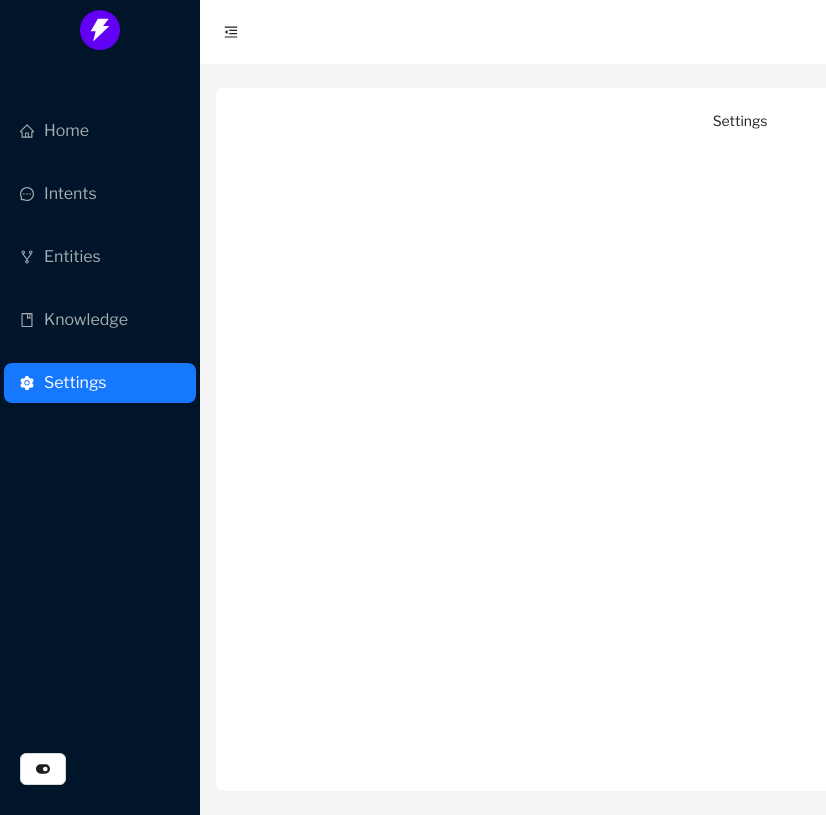
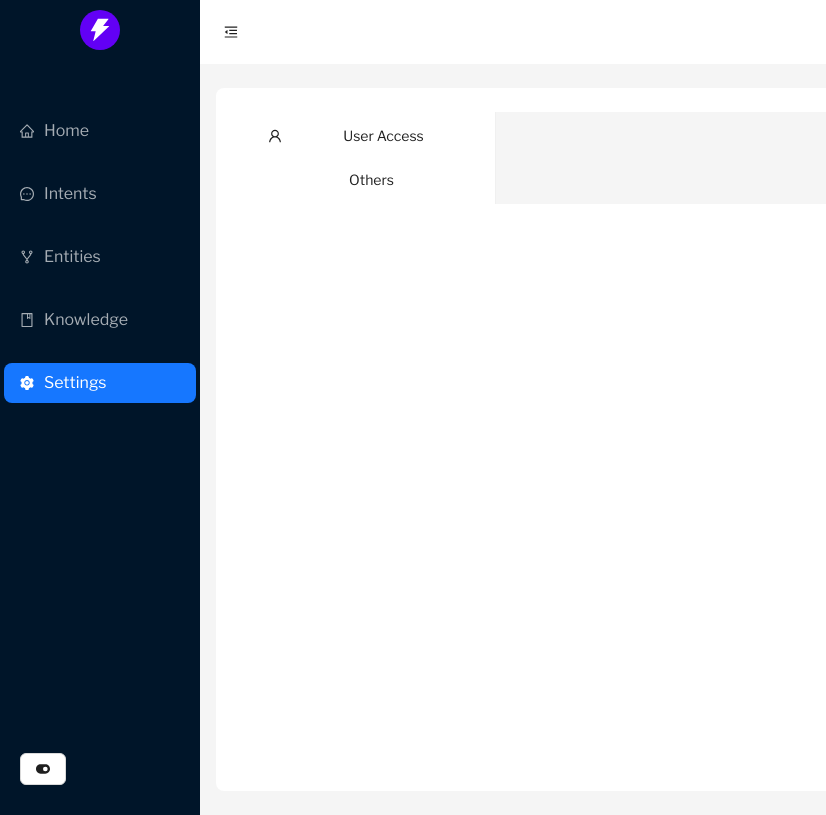
Before and after one commit to BryleCunanan/ai360-studio, a React (Vite) app: page /settings in a window 1280 px wide. Shown: the whole page, without its empty margins (0-826 px from the left). Built offline with nearby package versions, Linux system fonts and the light colour scheme.

Commit message:
Added new page called Settings and added submenu for said page

```diff
--- a/src/App.jsx
+++ b/src/App.jsx
@@ -66,7 +66,7 @@ function App() {
               <Route path="/knowledge" element={<Knowledge />}></Route>
               <Route path="/intentdummy" element={<IntentDummy />}></Route>
               <Route path="/entitydummy" element={<EntityDummy />}></Route>
-              <Route path="/settings" element={<Settings />}></Route>
+              <Route path="/settings/*" element={<Settings />}></Route>
             </Routes>
           </Content>
         </Layout>
--- a/src/pages/Intent.jsx
+++ b/src/pages/Intent.jsx
@@ -1,5 +1,4 @@
 import { Divider, Input, List, Button, Flex } from "antd";
-import { DeleteFilled } from "@ant-design/icons";
 import { Link } from "react-router-dom";
 import IntentComponent from "../components/IntentComponent";
 
--- a/src/pages/Settings.jsx
+++ b/src/pages/Settings.jsx
@@ -1,7 +1,47 @@
-import React from "react";
+import { Menu, Layout } from "antd";
+import { UserOutlined } from "@ant-design/icons";
+import { Routes, Route, Link } from "react-router-dom";
+import UserAccess from "./UserAccess";
+const { Content, Sider } = Layout;
+
+const items = [
+  {
+    label: "User Access",
+    icon: <UserOutlined />,
+    key: "/useraccess",
+  },
+  {
+    label: "Others",
+    key: "/other",
+  },
+];
 
 const Settings = () => {
-  return <div>Settings</div>;
+  const handleClick = () => {};
+
+  return (
+    <Layout>
+      <Sider>
+        <Menu
+          onClick={handleClick}
+          style={{ width: 256 }}
+          defaultSelectedKeys={["aa"]}
+          mode="inline"
+        >
+          {items.map((item) => (
+            <Menu.Item key={item.key} icon={item.icon}>
+              <Link>{item.label}</Link>
+            </Menu.Item>
+          ))}
+        </Menu>
+      </Sider>
+      <Content>
+        <Routes>
+          <Route path="/useraccess" element={<UserAccess />} />
+        </Routes>
+      </Content>
+    </Layout>
+  );
 };
 
 export default Settings;
--- /dev/null
+++ b/src/pages/UserAccess.jsx
@@ -0,0 +1,7 @@
+import React from "react";
+
+const UserAccess = () => {
+  return <div>UserAccess</div>;
+};
+
+export default UserAccess;
```
